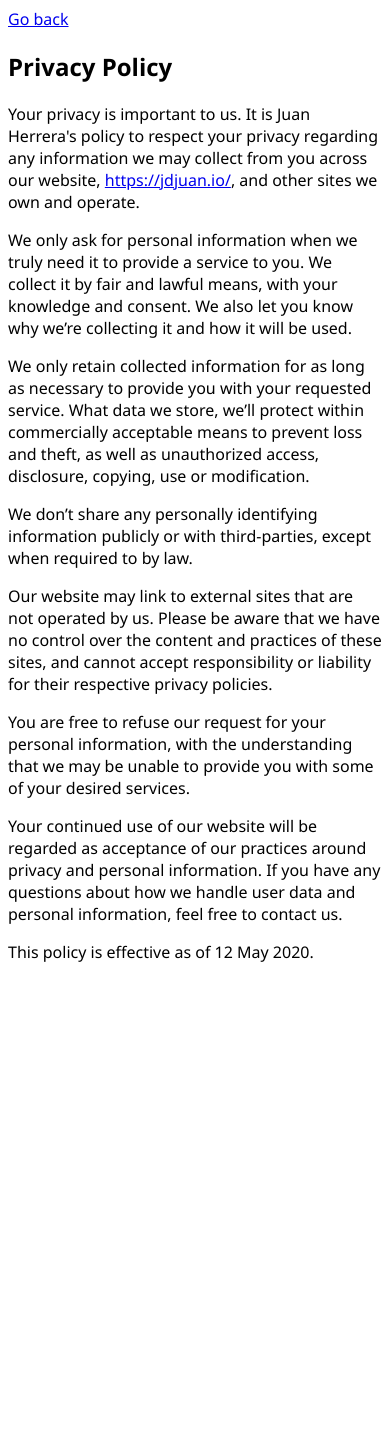
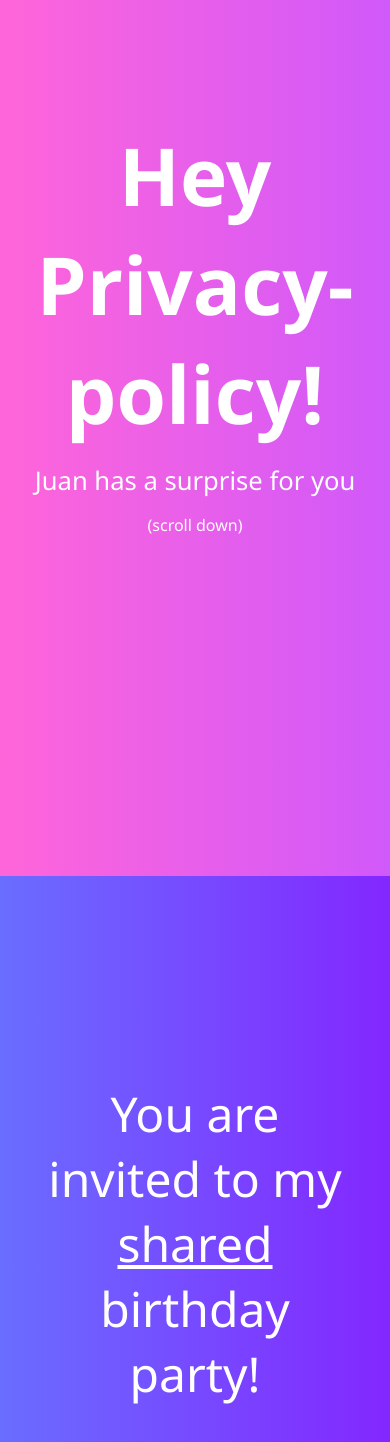
Before and after one commit to jdjuan/juan, an Angular app: page /privacy-policy in a window 390 px wide. Shown: the top 1442 px of the page. Before the commit the page ends 979 px from the top, so only its background shows below. Built offline with nearby package versions, Linux system fonts and the light colour scheme.

Commit message:
add birthday component

```diff
--- /dev/null
+++ b/src/app/birthday/birthday.component.html
@@ -0,0 +1,40 @@
+<div class="container container1">
+  <!-- <h1>Hey Vanessa!</h1> -->
+  <h1>Hey {{ name$ | async | titlecase }}!</h1>
+  <p>Juan has a surprise for you</p>
+  <div>(scroll down)</div>
+  <br />
+  <br />
+  <br />
+  <br />
+  <br />
+  <br />
+  <br />
+  <br />
+  <br />
+  <br />
+</div>
+<div class="container container2">
+  <p class="title">
+    You are invited to my <span class="underline">shared</span> birthday party!
+  </p>
+  <p class="small">Everyone brings a present and everyone gets one</p>
+  <p class="smaller">(we will randomly distribute them!)</p>
+</div>
+<div class="container container4">
+  <div class="details">
+    <p class="title">DETAILS</p>
+    <p class="small">
+      <span class="underline">When</span>: This Wednesday (06.10)
+    </p>
+    <p class="small"><span class="underline">Time</span>: 6:00 PM</p>
+    <p class="small">
+      <span class="underline">Where</span>: Keplerstraße 66/14
+    </p>
+  </div>
+</div>
+<div class="container container3">
+  <p class="title">Should you still bring a present for me?</p>
+  <p class="small">Not really!</p>
+  <p class="smaller">I'm already lucky to have you as a friend</p>
+</div>
--- /dev/null
+++ b/src/app/birthday/birthday.component.scss
@@ -0,0 +1,69 @@
+.container {
+  display: flex;
+  flex-direction: column;
+  justify-content: center;
+  align-items: center;
+  height: 100vh;
+
+  color: white;
+  text-align: center;
+  padding: 1rem;
+  h1 {
+    font-size: 10rem;
+  }
+  p {
+    font-size: 3rem;
+    margin: 1rem;
+  }
+  p.title {
+    font-size: 3rem;
+  }
+  p.small {
+    font-size: 2rem;
+  }
+  p.smaller {
+    font-size: 1.7rem;
+  }
+  .underline {
+    text-decoration: underline;
+  }
+}
+
+.container1 {
+  background: linear-gradient(90deg, darken(#ffcbf2, 20) 0%, darken(#ecbcfd, 20) 100%);
+}
+.container2 {
+  background: linear-gradient(90deg, darken(#d0d1ff, 20) 0%, darken(#d8bbff, 29) 100%);
+}
+.container3 {
+  background: linear-gradient(90deg, darken(#d0d1ff, 20) 0%, darken(#d8bbff, 29) 100%);
+}
+.container4 {
+  // background: #c0fdff;
+  // color: black;
+  text-align: left;
+  background: linear-gradient(90deg, darken(#ffcbf2, 20) 0%, darken(#ecbcfd, 20) 100%);
+  .title {
+    font-weight: bold;
+  }
+}
+
+@media only screen and (max-width: 1000px) {
+  .container {
+    h1 {
+      font-size: 5rem;
+    }
+    p {
+      font-size: 1.6rem;
+    }
+    p.title {
+      font-size: 3rem;
+    }
+    p.small {
+      font-size: 1.3rem;
+    }
+    p.smaller {
+      font-size: 1rem;
+    }
+  }
+}
--- /dev/null
+++ b/src/app/birthday/birthday.component.ts
@@ -0,0 +1,18 @@
+import { Component, OnInit } from '@angular/core';
+import { ActivatedRoute } from '@angular/router';
+import { pluck } from 'rxjs/operators';
+import { Observable } from 'rxjs';
+
+@Component({
+  templateUrl: './birthday.component.html',
+  styleUrls: ['./birthday.component.scss'],
+})
+export class BirthdayComponent implements OnInit {
+  name$: Observable<string>;
+
+  constructor(private activatedRoute: ActivatedRoute) {
+    this.name$ = this.activatedRoute.paramMap.pipe(pluck('params', 'name'));
+  }
+
+  ngOnInit(): void {}
+}
--- a/src/app/profile/profile.component.html
+++ b/src/app/profile/profile.component.html
@@ -1,3 +1,4 @@
+<div class="container">
   <h1>Juan is still working on this site...🤵</h1>
 
   <p>Shame on him!</p>
@@ -8,3 +9,4 @@
 
   <a href="https://twitter.com/jdjuan" target="_blank">@jdjuan</a><br />
   <a [routerLink]="['/privacy-policy']">Privacy Policy</a>
+</div>
--- a/src/app/profile/profile.component.scss
+++ b/src/app/profile/profile.component.scss
@@ -0,0 +1,8 @@
+.container {
+    display: flex;
+    text-align: center;
+    height: 80vh;
+    flex-direction: column;
+    align-items: center;
+    justify-content: center;
+}
--- a/src/styles.scss
+++ b/src/styles.scss
@@ -3,3 +3,7 @@
 * {
   font-family: 'Segoe UI', Tahoma, Geneva, Verdana, sans-serif;
 }
+
+html, body, h1 {
+  margin: 0;
+}
```
Also changed, not shown: src/app/app.module.ts (+19 -9 lines), 2 other files (tests, documents, lock files or other folders). Lines whose indentation alone changed are shown as unchanged.
